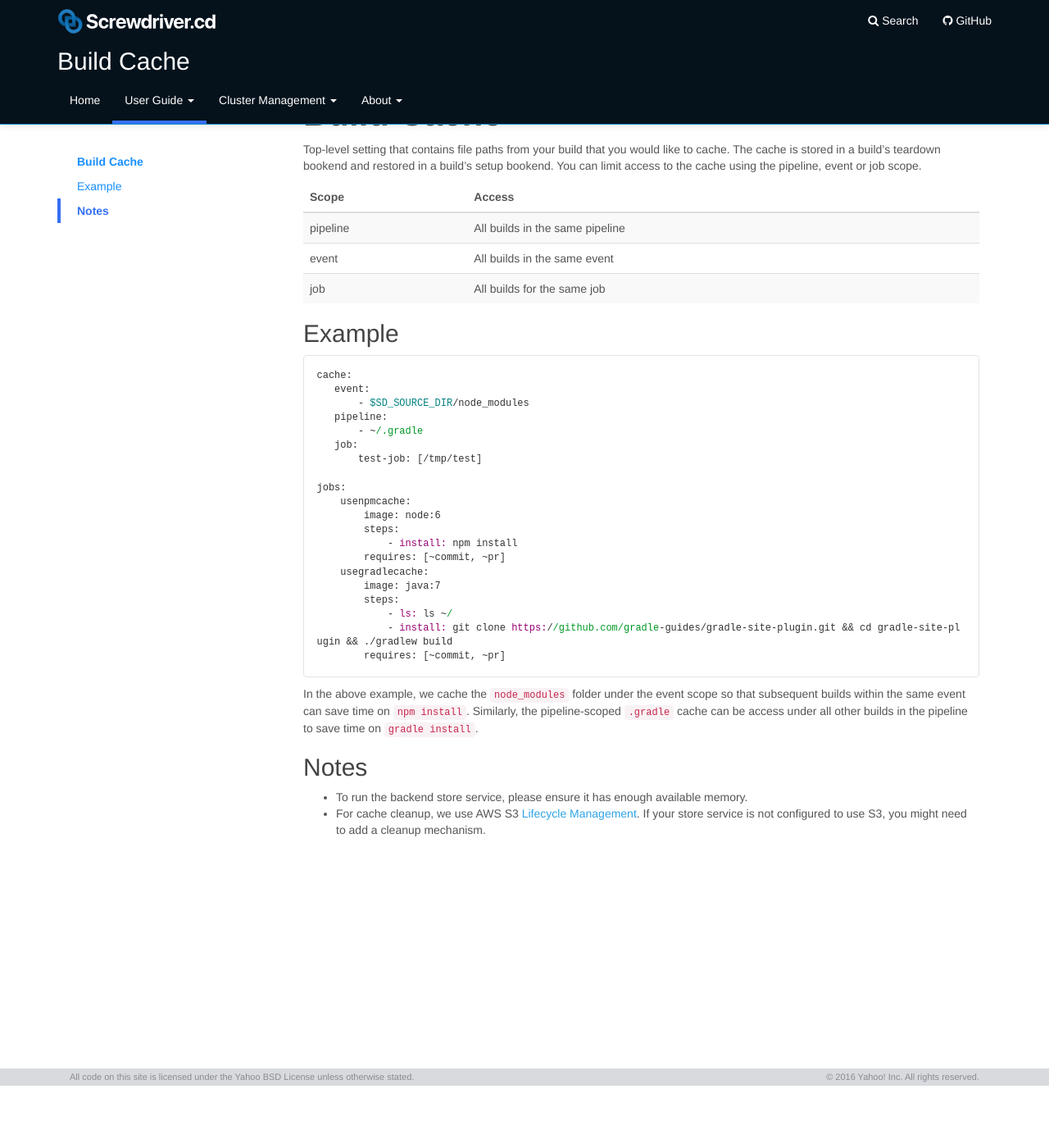
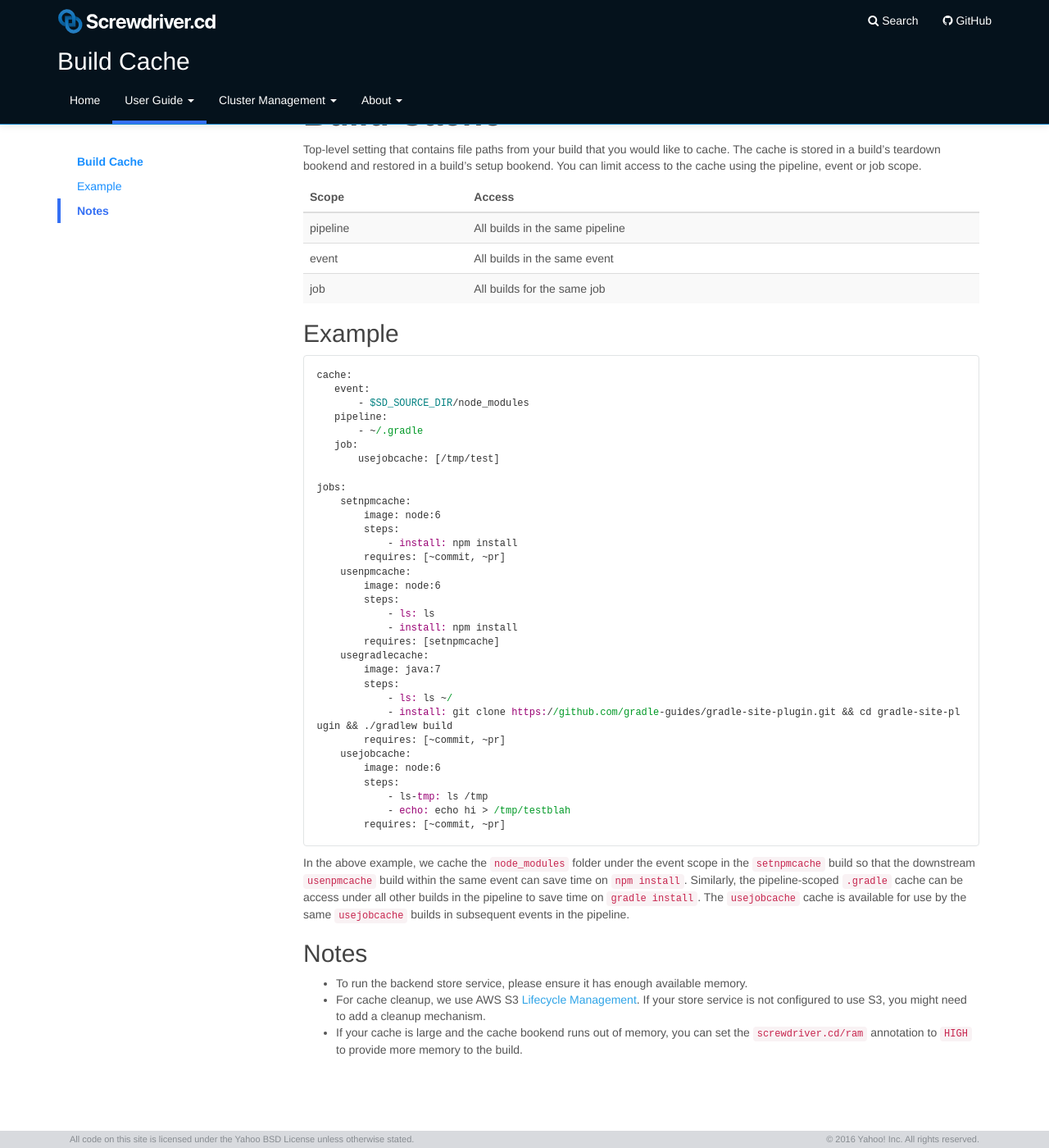
Before and after one commit to screwdriver-cd/guide, a Jekyll site: the page built from docs/user-guide/configuration/build-cache.md, in a window 1280 px wide and 1400 px high, scrolled down 76 px. Shown: the whole window at 82% size. Built offline with Jekyll 4.4.1, drawn with Linux system fonts in a browser that asks for light colours.

Commit message:
Fix comments

````diff
--- a/docs/user-guide/configuration/build-cache.md
+++ b/docs/user-guide/configuration/build-cache.md
@@ -29,26 +29,39 @@ cache:
    pipeline:
        - ~/.gradle
    job:
-       test-job: [/tmp/test]
+       usejobcache: [/tmp/test]
 
 jobs:
-    usenpmcache:
+    setnpmcache:
         image: node:6
         steps:
             - install: npm install
         requires: [~commit, ~pr]
+    usenpmcache:
+        image: node:6
+        steps:
+            - ls: ls
+            - install: npm install
+        requires: [setnpmcache]
     usegradlecache:
         image: java:7
         steps:
             - ls: ls ~/
             - install: git clone https://github.com/gradle-guides/gradle-site-plugin.git && cd gradle-site-plugin && ./gradlew build
         requires: [~commit, ~pr]
+    usejobcache:
+        image: node:6
+        steps:
+            - ls-tmp: ls /tmp
+            - echo: echo hi > /tmp/testblah
+        requires: [~commit, ~pr]
 ```
 
-In the above example, we cache the `node_modules` folder under the event scope so that subsequent builds within the same event can save time on `npm install`. Similarly, the pipeline-scoped `.gradle` cache can be access under all other builds in the pipeline to save time on `gradle install`.
+In the above example, we cache the `node_modules` folder under the event scope in the `setnpmcache` build so that the downstream `usenpmcache` build within the same event can save time on `npm install`. Similarly, the pipeline-scoped `.gradle` cache can be access under all other builds in the pipeline to save time on `gradle install`. The `usejobcache` cache is available for use by the same `usejobcache` builds in subsequent events in the pipeline.
 
 
 ## Notes
 
 - To run the backend store service, please ensure it has enough available memory.
 - For cache cleanup, we use AWS S3 [Lifecycle Management](https://docs.aws.amazon.com/AmazonS3/latest/dev/object-lifecycle-mgmt.html). If your store service is not configured to use S3, you might need to add a cleanup mechanism.
+- If your cache is large and the cache bookend runs out of memory, you can set the `screwdriver.cd/ram` annotation to `HIGH` to provide more memory to the build.
````
